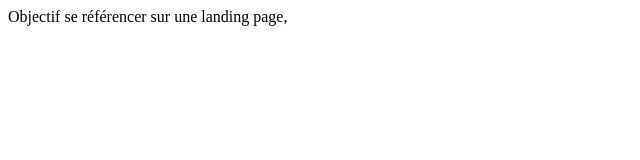
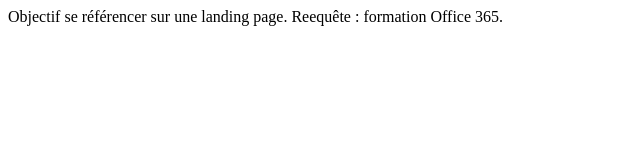
Before and after one commit to pcwebconseils/O365, a plain HTML site: page index.html in a window 1280 px wide. Shown: the whole page, without its empty margins (0-640 px from the left). Drawn offline with Linux system fonts and the light colour scheme.

Commit message:
commit requete

```diff
--- a/index.html
+++ b/index.html
@@ -9,7 +9,8 @@
 </head>
 
 <body>
-    Objectif se référencer sur une landing page,
+    Objectif se référencer sur une landing page.
+    Reequête : formation Office 365.
 </body>
 
 </html>
```
